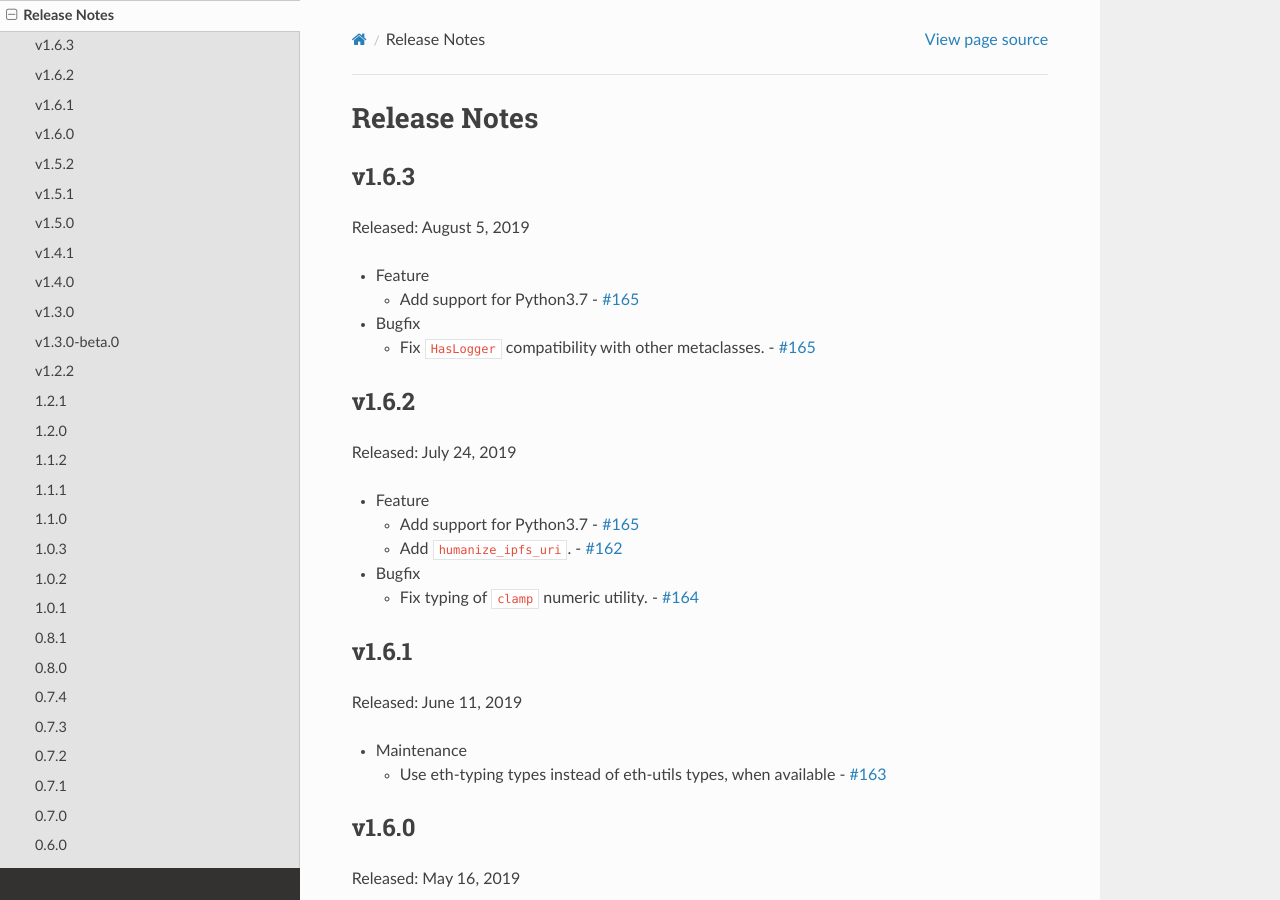
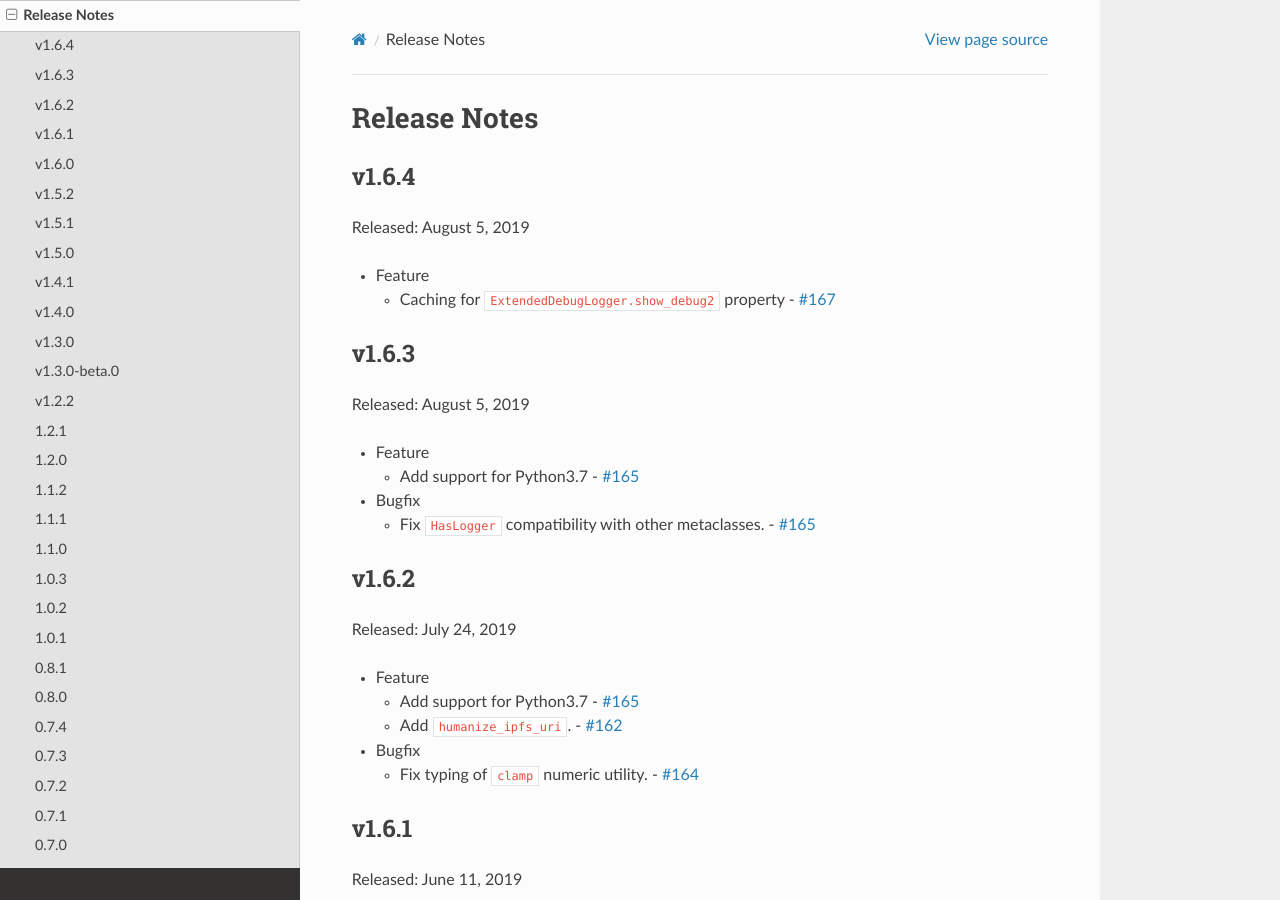
Before and after one commit to ethereum/eth-utils, a Sphinx documentation site: the page built from docs/releases.rst, in a window 1280 px wide and 900 px high. Built offline with Sphinx 7.4.7 and the Read the Docs theme 2.0.0, drawn with Linux system fonts in a browser that asks for light colours; pages that are not in the unit, such as notebooks, are missing from menus.

Commit message:
release notes

```diff
--- a/docs/releases.rst
+++ b/docs/releases.rst
@@ -1,5 +1,16 @@
 Release Notes
 =============
+
+v1.6.4
+--------------
+
+Released: August 5, 2019
+
+- Feature
+
+  - Caching for ``ExtendedDebugLogger.show_debug2`` property
+    - `#167 <https://github.com/ethereum/eth-utils/pull/167>`_
+
 
 v1.6.3
 --------------
```
